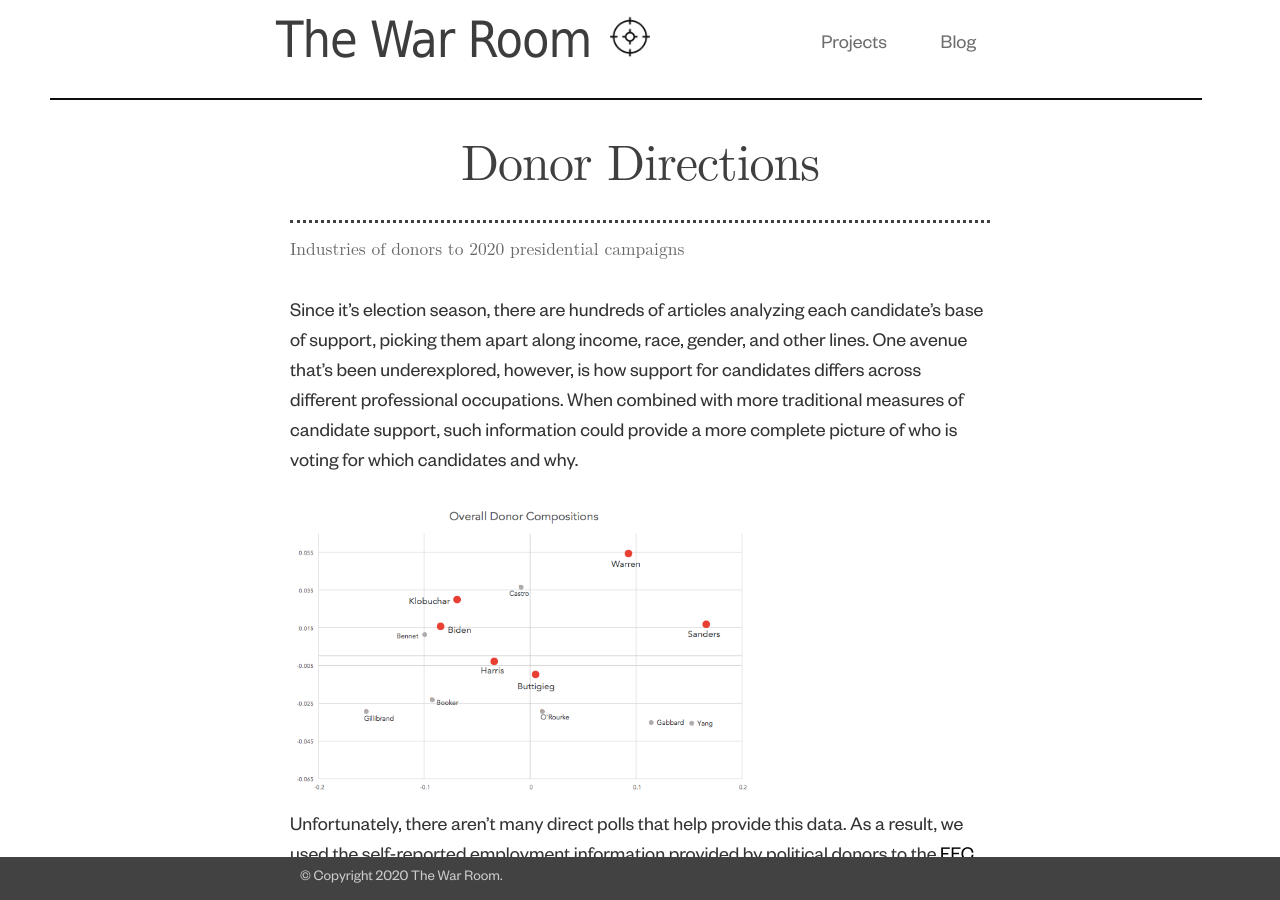
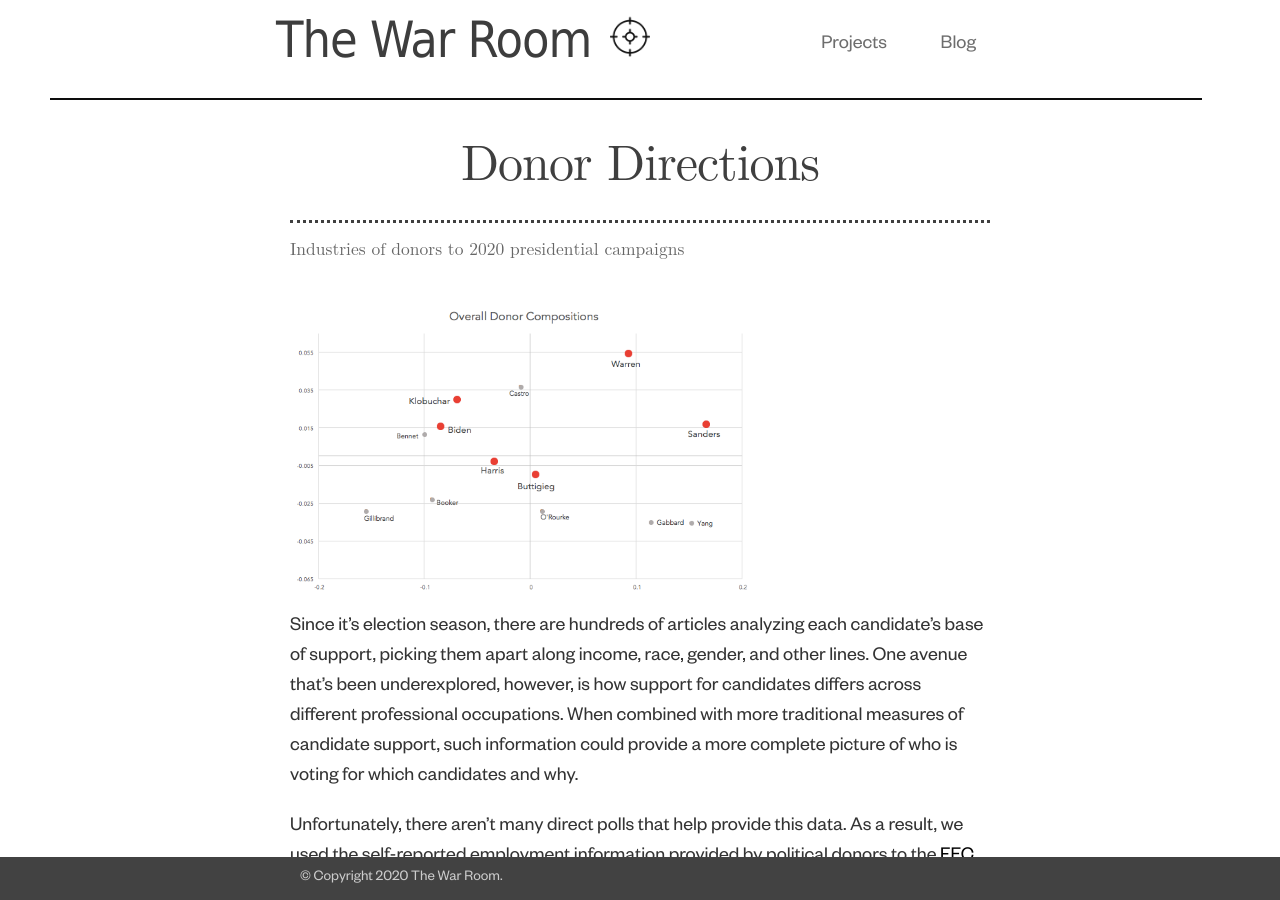
Before and after one commit to WarRoomCommand/warroomcommand.github.io, a Jekyll site: the page built from _projects/donor_directions.markdown, in a window 1280 px wide and 900 px high. Built offline with Jekyll 4.4.1, drawn with Linux system fonts in a browser that asks for light colours; nearby versions of some CDN libraries.

Commit message:
more dd testing

```diff
--- a/_projects/donor_directions.markdown
+++ b/_projects/donor_directions.markdown
@@ -5,11 +5,11 @@ description: Industries of donors to 2020 presidential campaigns
 img: /live_assets/img/dd_all_radars.png
 ---
 
+<div class="img">
+	<img class="col two center" src="{{ site.baseurl }}/assets/img/donor_directions/dd_pca.png" title="Primary PCA"/>
+</div>
+
 Since it's election season, there are hundreds of articles analyzing each candidate's base of support, picking them apart along income, race, gender, and other lines. One avenue that's been underexplored, however, is how support for candidates differs across different professional occupations. When combined with more traditional measures of candidate support, such information could provide a more complete picture of who is voting for which candidates and why.
-
-<div class="img">
-	<img class="col two" src="{{ site.baseurl }}/assets/img/donor_directions/dd_pca.png" title="Primary PCA"/>
-</div>
 
 Unfortunately, there aren't many direct polls that help provide this data. As a result, we used the self-reported employment information provided by political donors to the [FEC](https://projects.propublica.org/itemizer/presidential-contributors/2020) instead. Although people with the means and motivation to donate to political campaigns of course are not fully representative of the overall electorate, the relative support of different candidates within a particular occupational group could still provide us some hints as to how each candidates' base differs.
 
@@ -18,7 +18,7 @@ However, with hundreds of thousands of different people donating this election c
 To the best of our knowledge, [OpenSecrets](https://www.opensecrets.org/2020-presidential-race/industry-totals?highlight=y&ind=B02&src=a) has the only other systematic attempt of performing a similar type of analysis. However, our methodology differs from [theirs](https://www.opensecrets.org/industries/methodology.php) in such a way that we think our approach provides greater clarity to the overall presidential race. Most notably, their approach classifies donors based on the industry of their employer, while ours classifies donors based on their job description. So, for example, an executive at Walmart who donates to a campaign would be classified as a "retail" donor under their methodology, while they would be an "executive" under ours.
 
 <div class="img">
-	<img class="col two" src="{{ site.baseurl }}/assets/img/donor_directions/dd_trump_v_biden.png" title="Trump v. Biden donors"/>
+	<img class="col two center" src="{{ site.baseurl }}/assets/img/donor_directions/dd_trump_v_biden.png" title="Trump v. Biden donors"/>
 </div>
 
 Here we look specifically at donors to Trump and Biden in the month of May. Note that what's being measured is not the number of donors to each candidate but rather their degree of reliance on donors from that particular industry. For example, 26% of Trump's donors are managers or executives, while 19% of Biden's donors are managers or executives. Although we did also track the overall number of donors, we found that looking at the candidate's reliance on a particular class of donors was more relevant because some candidates just had substantially more donors than others (for the month of May, Trump had substantially more donors than did Biden while during the primaries, Sanders had way more donors than any other Democratic candidate).
```
